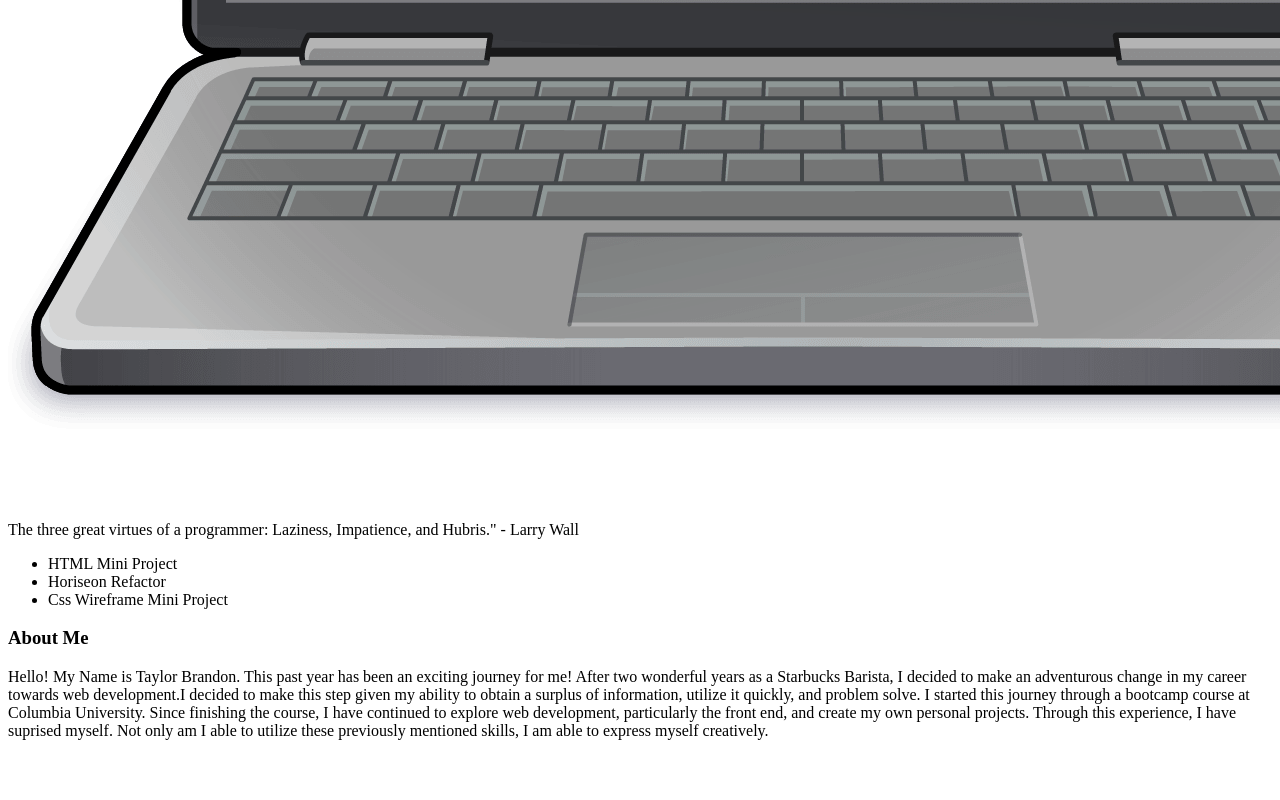
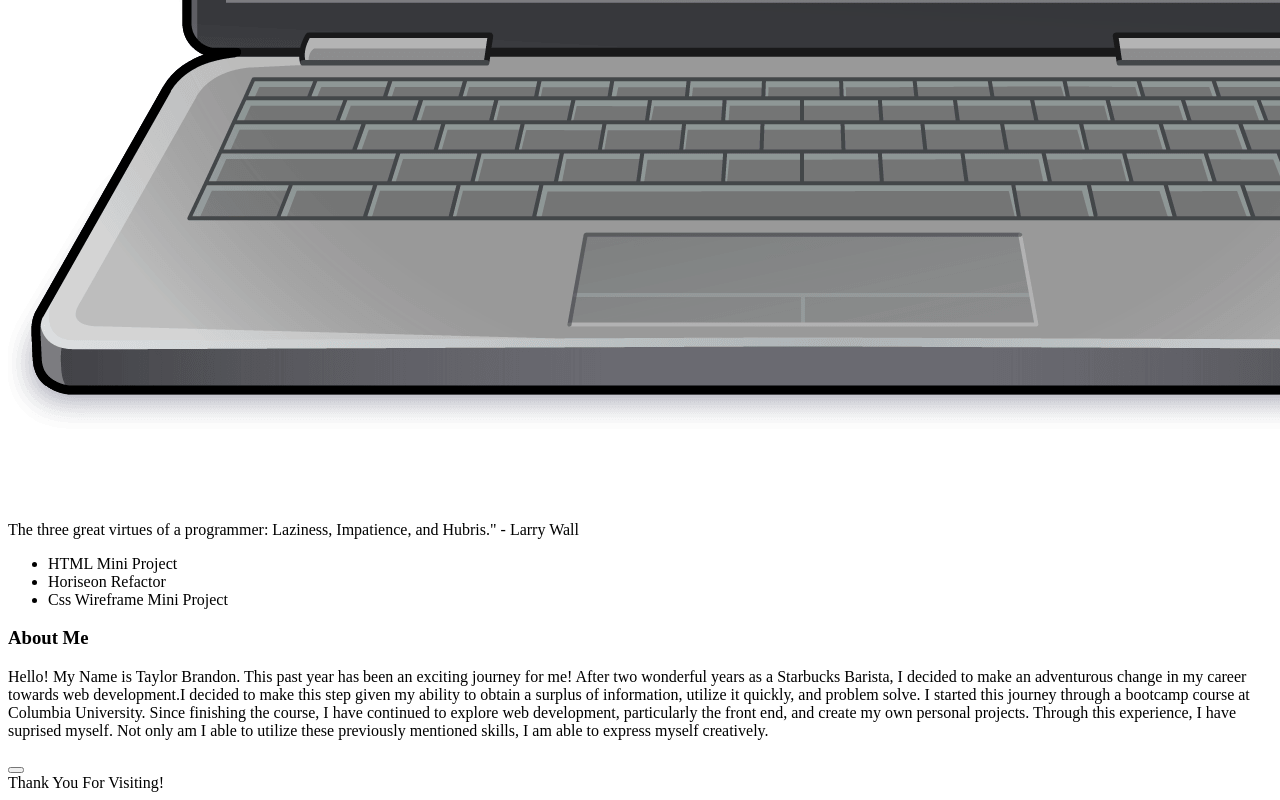
Before and after one commit to Taylor-Brandon/Draft-Portfolio, a plain HTML site: page index.html in a window 1280 px wide. Shown: the part 1279-2079 px from the top of the page. Before the commit the page ends 2035 px from the top, so only its background shows below. Drawn offline with Linux system fonts and the light colour scheme.

Commit message:
contact and footer

```diff
--- a/index.html
+++ b/index.html
@@ -44,5 +44,9 @@
                 mentioned skills, I am able to express myself creatively.
             </p>
         </section>
+        <section class="#Contact">
+            <button><a href="taylor.brandon22545@gmail.com"></a></button>
+        </section>
     </main>
+    <footer>Thank You For Visiting!</footer>
 </body>
```
